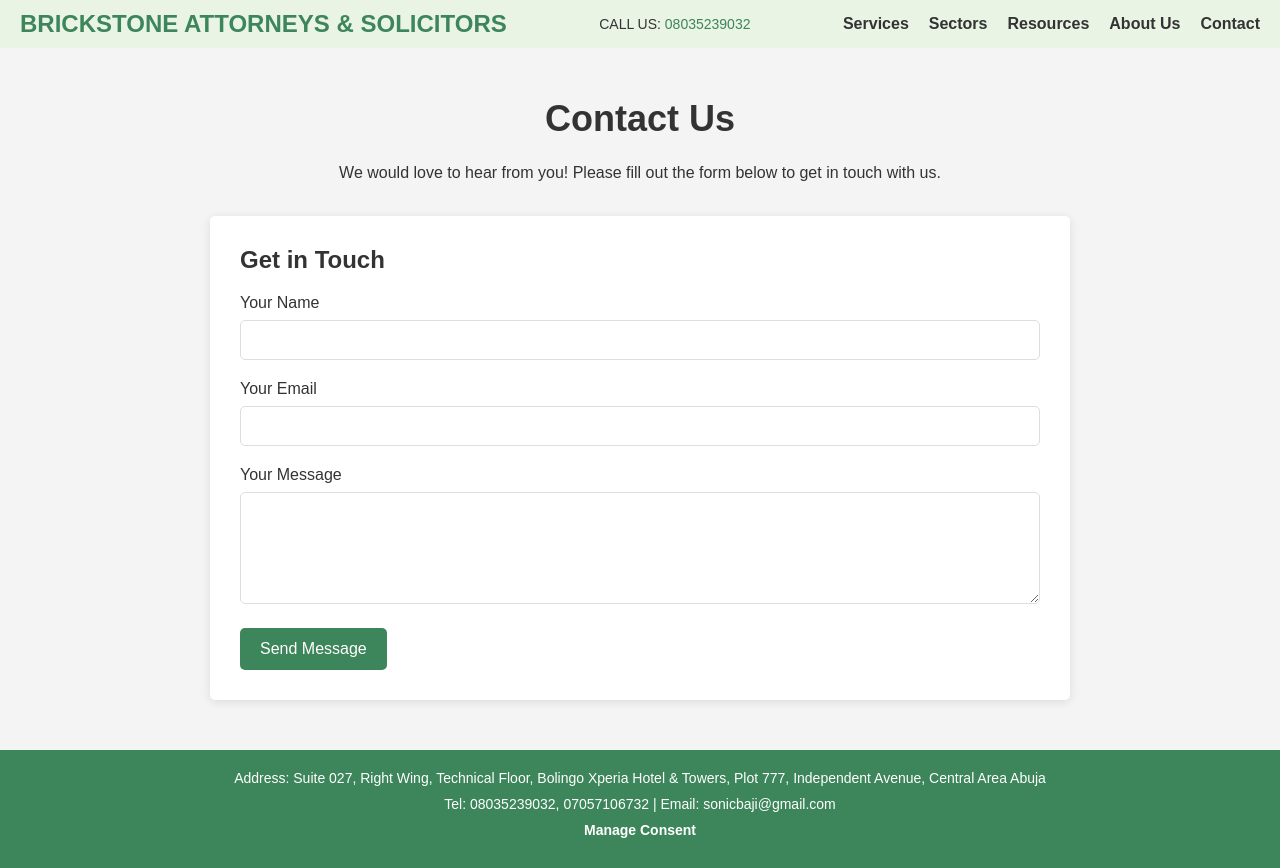
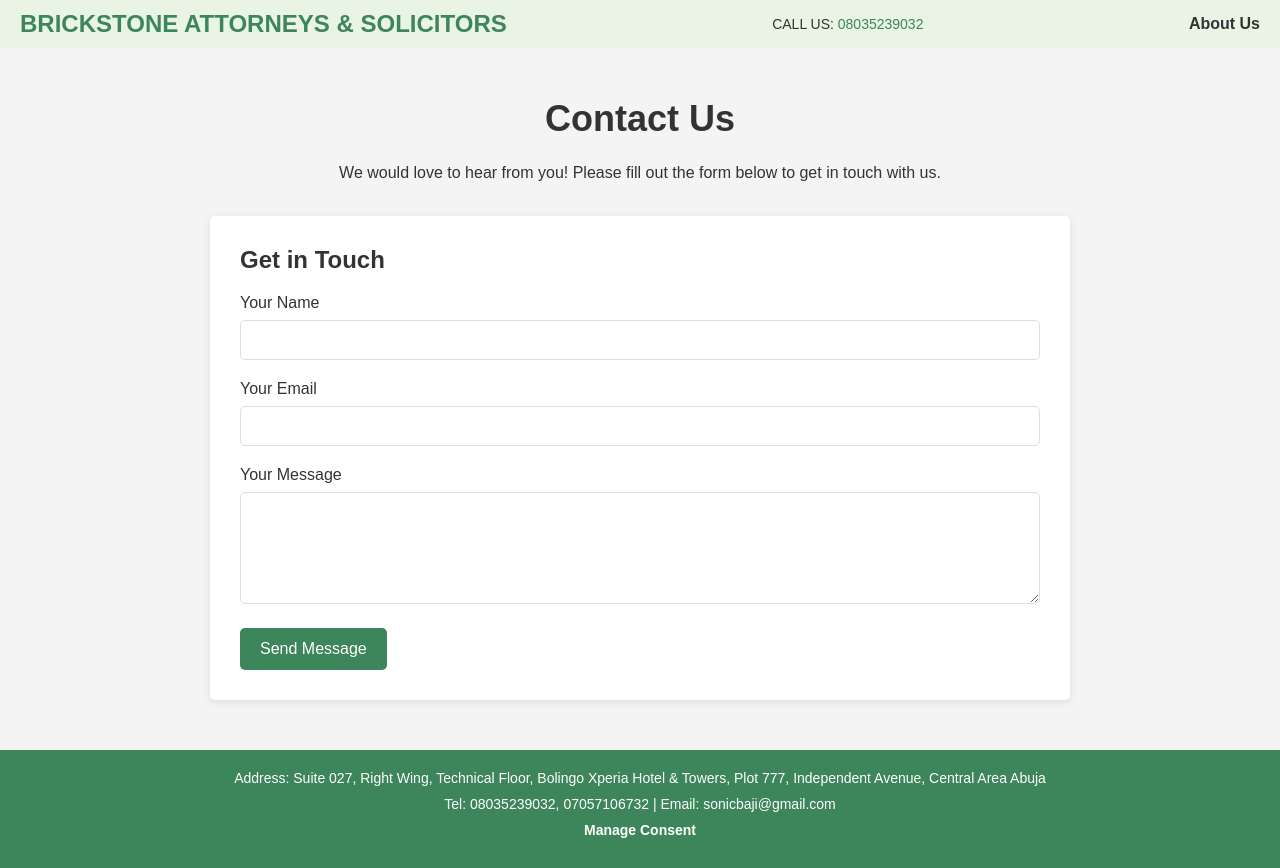
Before and after one commit to ehzmee/lawwebsite, a plain HTML site: page index.html in a window 1280 px wide. Drawn offline with Linux system fonts and the light colour scheme.

Commit message:
Update index.html

```diff
--- a/index.html
+++ b/index.html
@@ -187,11 +187,9 @@
             CALL US: <span>08035239032</span>
         </div>
         <ul>
-            <li><a href="#">Services</a></li>
-            <li><a href="#">Sectors</a></li>
-            <li><a href="#">Resources</a></li>
+
             <li><a href="#">About Us</a></li>
-            <li><a href="#">Contact</a></li>
+
         </ul>
     </nav>
 
```
